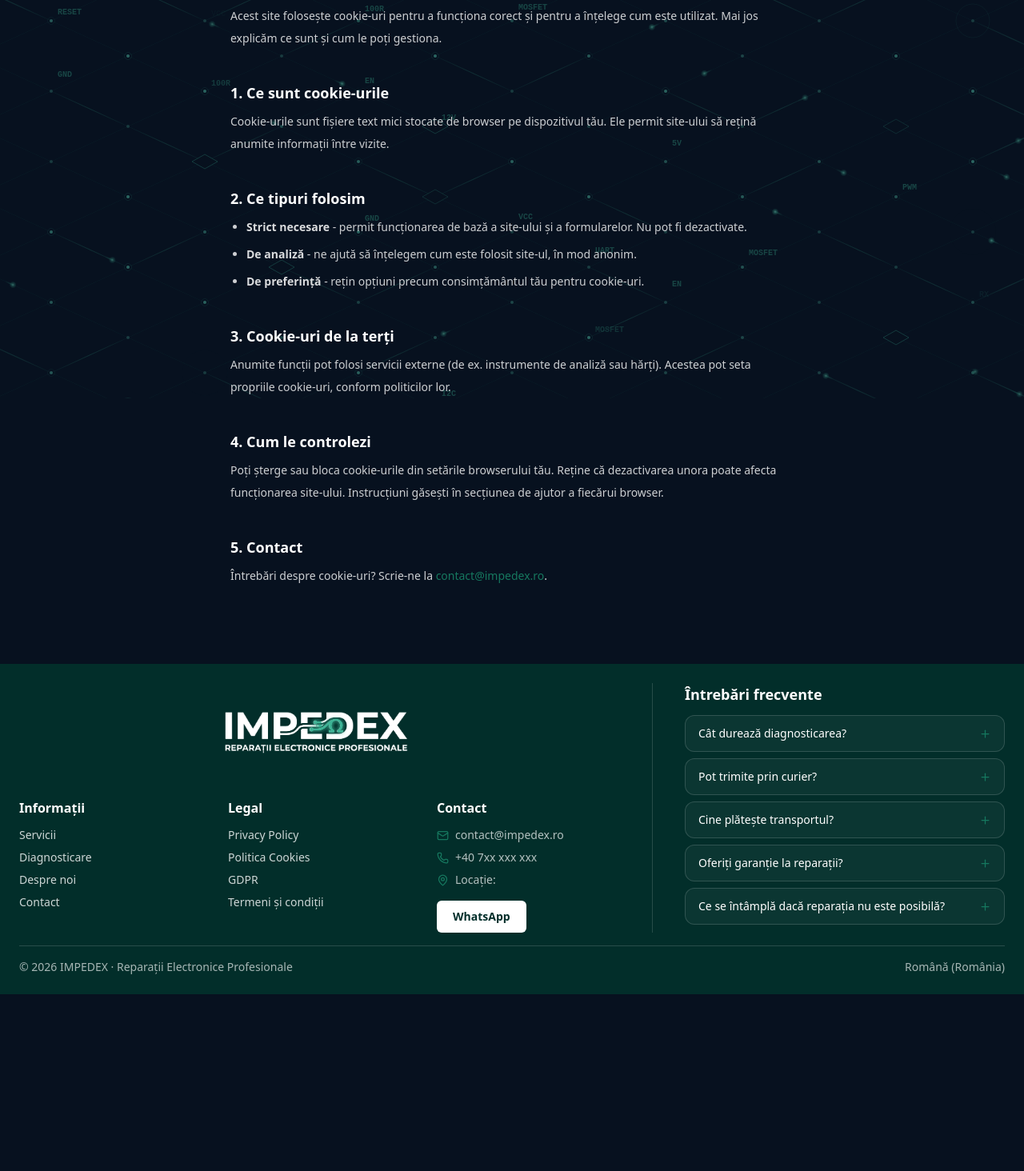
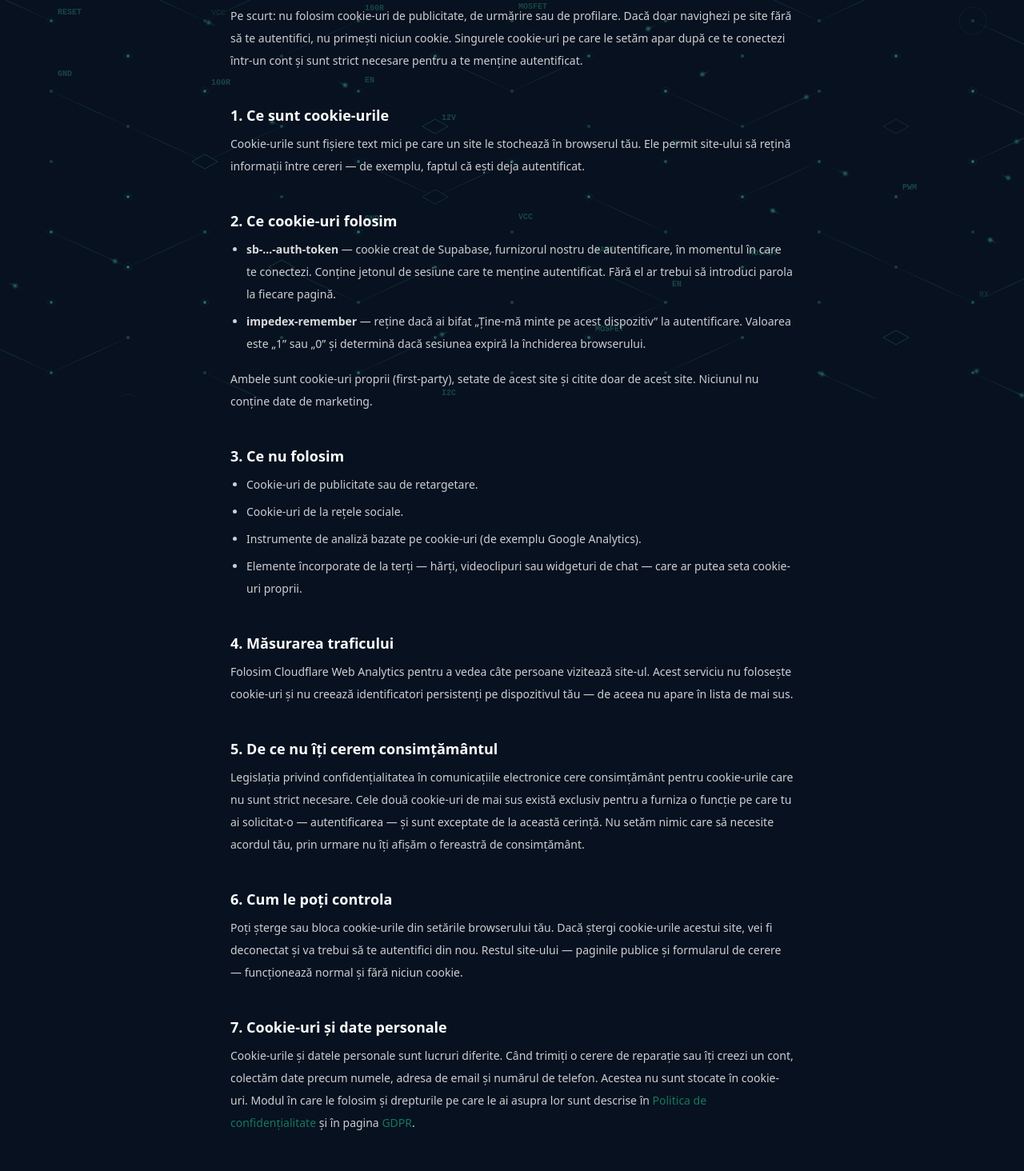
Before and after one commit to pauljarda/impedex-website, a Next.js app: page /cookies in a window 1280 px wide. Shown: the part 302-1766 px from the top of the page at 80% size. Before the commit the page ends 1545 px from the top, so only its background shows below. Built offline with nearby package versions, Linux system fonts and the light colour scheme.

Commit message:
cookies update

```diff
--- a/app/cookies/page.tsx
+++ b/app/cookies/page.tsx
@@ -1,3 +1,4 @@
+import Link from "next/link";
 import LegalShell from "@/components/LegalShell";
 
 export const metadata = {
@@ -7,41 +8,93 @@ export const metadata = {
 
 export default function CookiesPage() {
   return (
-    <LegalShell title="Politica de cookie-uri" updated="iunie 2026">
+    <LegalShell title="Politica de cookie-uri" updated="iulie 2026">
       <p>
-        Acest site folosește cookie-uri pentru a funcționa corect și pentru a
-        înțelege cum este utilizat. Mai jos explicăm ce sunt și cum le poți
-        gestiona.
+        Pe scurt: nu folosim cookie-uri de publicitate, de urmărire sau de
+        profilare. Dacă doar navighezi pe site fără să te autentifici, nu
+        primești niciun cookie. Singurele cookie-uri pe care le setăm apar după
+        ce te conectezi într-un cont și sunt strict necesare pentru a te menține
+        autentificat.
       </p>
 
       <h2>1. Ce sunt cookie-urile</h2>
       <p>
-        Cookie-urile sunt fișiere text mici stocate de browser pe dispozitivul
-        tău. Ele permit site-ului să rețină anumite informații între vizite.
+        Cookie-urile sunt fișiere text mici pe care un site le stochează în
+        browserul tău. Ele permit site-ului să rețină informații între cereri —
+        de exemplu, faptul că ești deja autentificat.
       </p>
 
-      <h2>2. Ce tipuri folosim</h2>
+      <h2>2. Ce cookie-uri folosim</h2>
       <ul>
-        <li><strong>Strict necesare</strong> - permit funcționarea de bază a site-ului și a formularelor. Nu pot fi dezactivate.</li>
-        <li><strong>De analiză</strong> - ne ajută să înțelegem cum este folosit site-ul, în mod anonim.</li>
-        <li><strong>De preferință</strong> - rețin opțiuni precum consimțământul tău pentru cookie-uri.</li>
+        <li>
+          <strong>sb-…-auth-token</strong> — cookie creat de Supabase,
+          furnizorul nostru de autentificare, în momentul în care te conectezi.
+          Conține jetonul de sesiune care te menține autentificat. Fără el ar
+          trebui să introduci parola la fiecare pagină.
+        </li>
+        <li>
+          <strong>impedex-remember</strong> — reține dacă ai bifat „Ține-mă
+          minte pe acest dispozitiv” la autentificare. Valoarea este „1” sau
+          „0” și determină dacă sesiunea expiră la închiderea browserului.
+        </li>
+      </ul>
+      <p>
+        Ambele sunt cookie-uri proprii (first-party), setate de acest site și
+        citite doar de acest site. Niciunul nu conține date de marketing.
+      </p>
+
+      <h2>3. Ce nu folosim</h2>
+      <ul>
+        <li>Cookie-uri de publicitate sau de retargetare.</li>
+        <li>Cookie-uri de la rețele sociale.</li>
+        <li>
+          Instrumente de analiză bazate pe cookie-uri (de exemplu Google
+          Analytics).
+        </li>
+        <li>
+          Elemente încorporate de la terți — hărți, videoclipuri sau widgeturi
+          de chat — care ar putea seta cookie-uri proprii.
+        </li>
       </ul>
 
-      <h2>3. Cookie-uri de la terți</h2>
+      <h2>4. Măsurarea traficului</h2>
       <p>
-        Anumite funcții pot folosi servicii externe (de ex. instrumente de
-        analiză sau hărți). Acestea pot seta propriile cookie-uri, conform
-        politicilor lor.
+        Folosim Cloudflare Web Analytics pentru a vedea câte persoane vizitează
+        site-ul. Acest serviciu nu folosește cookie-uri și nu creează
+        identificatori persistenți pe dispozitivul tău — de aceea nu apare în
+        lista de mai sus.
       </p>
 
-      <h2>4. Cum le controlezi</h2>
+      <h2>5. De ce nu îți cerem consimțământul</h2>
       <p>
-        Poți șterge sau bloca cookie-urile din setările browserului tău. Reține
-        că dezactivarea unora poate afecta funcționarea site-ului. Instrucțiuni
-        găsești în secțiunea de ajutor a fiecărui browser.
+        Legislația privind confidențialitatea în comunicațiile electronice cere
+        consimțământ pentru cookie-urile care nu sunt strict necesare. Cele două
+        cookie-uri de mai sus există exclusiv pentru a furniza o funcție pe care
+        tu ai solicitat-o — autentificarea — și sunt exceptate de la această
+        cerință. Nu setăm nimic care să necesite acordul tău, prin urmare nu îți
+        afișăm o fereastră de consimțământ.
       </p>
 
-      <h2>5. Contact</h2>
+      <h2>6. Cum le poți controla</h2>
+      <p>
+        Poți șterge sau bloca cookie-urile din setările browserului tău. Dacă
+        ștergi cookie-urile acestui site, vei fi deconectat și va trebui să te
+        autentifici din nou. Restul site-ului — paginile publice și formularul
+        de cerere — funcționează normal și fără niciun cookie.
+      </p>
+
+      <h2>7. Cookie-uri și date personale</h2>
+      <p>
+        Cookie-urile și datele personale sunt lucruri diferite. Când trimiți o
+        cerere de reparație sau îți creezi un cont, colectăm date precum numele,
+        adresa de email și numărul de telefon. Acestea nu sunt stocate în
+        cookie-uri. Modul în care le folosim și drepturile pe care le ai asupra
+        lor sunt descrise în{" "}
+        <Link href="/privacy-policy">Politica de confidențialitate</Link> și în
+        pagina <Link href="/gdpr">GDPR</Link>.
+      </p>
+
+      <h2>8. Contact</h2>
       <p>
         Întrebări despre cookie-uri? Scrie-ne la{" "}
         <a href="mailto:contact@impedex.ro">contact@impedex.ro</a>.
```
